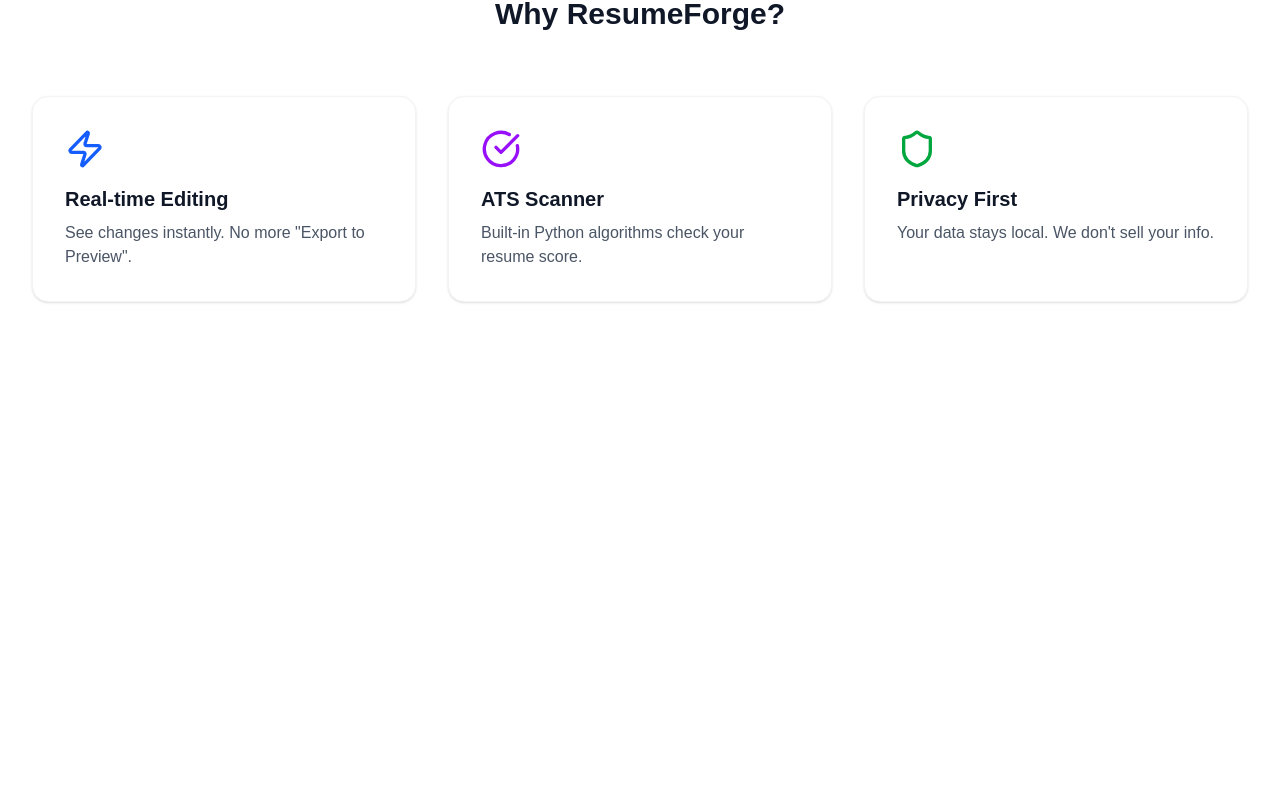
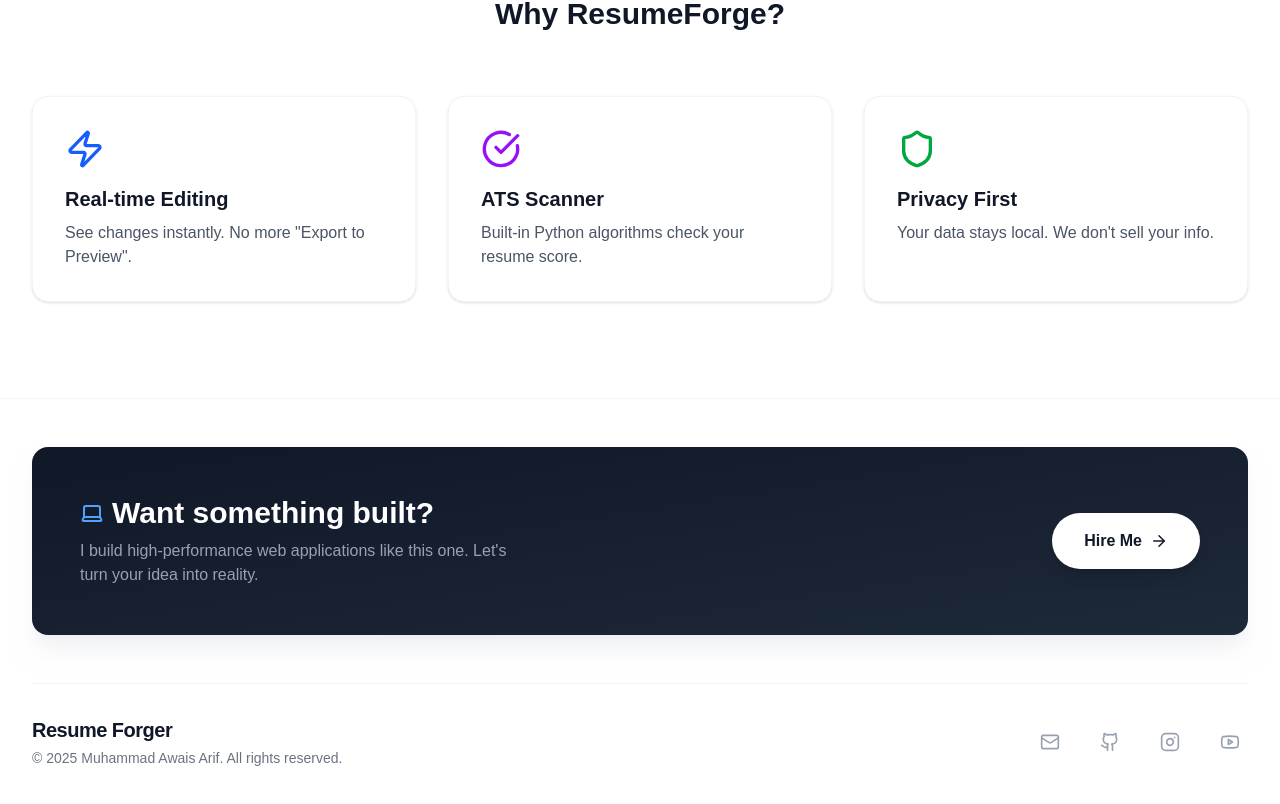
Before and after one commit to awaisarif18/resume-forger, a Next.js app: page / in a window 1280 px wide. Shown: the part 1669-2473 px from the top of the page. Before the commit the page ends 2067 px from the top, so only its background shows below. Built offline with nearby package versions, Linux system fonts and the light colour scheme.

Commit message:
added a footer

```diff
--- a/app/layout.tsx
+++ b/app/layout.tsx
@@ -1,6 +1,7 @@
 import type { Metadata } from "next";
 import { Geist, Geist_Mono } from "next/font/google";
 import "./globals.css";
+import Footer from "@/components/Footer"; // 1. Import the Footer
 
 const geistSans = Geist({
   variable: "--font-geist-sans",
@@ -13,9 +14,7 @@
 });
 
 export const metadata: Metadata = {
-  // 1. THIS IS THE FIX FOR THE WARNING
   metadataBase: new URL("https://resume-forger.vercel.app"),
-
   title: {
     default: "Resume Forger | Free AI Resume Builder & ATS Scanner",
     template: "%s | Resume Forger",
@@ -35,7 +34,7 @@
   openGraph: {
     type: "website",
     locale: "en_US",
-    url: "/", // Relative path is fine now because we set metadataBase
+    url: "/",
     title: "Resume Forger - Build a Winner Resume",
     description:
       "Stop guessing keywords. Real-time ATS scoring and instant PDF export.",
@@ -53,13 +52,12 @@
     card: "summary_large_image",
     title: "Resume Forger | Free AI Resume Builder",
     description: "Build ATS-friendly resumes in minutes. No watermarks.",
-    // creator: "@yourhandle",
     images: ["/og-image.png"],
   },
   icons: {
-    icon: "/logo.png", // Uses your new logo for the tab
+    icon: "/logo.png",
     shortcut: "/logo.png",
-    apple: "/logo.png", // Uses it for iPhone home screen bookmarks
+    apple: "/logo.png",
   },
 };
 
@@ -71,9 +69,11 @@
   return (
     <html lang="en">
       <body
-        className={`${geistSans.variable} ${geistMono.variable} antialiased`}
+        className={`${geistSans.variable} ${geistMono.variable} antialiased flex flex-col min-h-screen`}
       >
-        {children}
+        <main className="flex-grow">{children}</main>
+
+        <Footer />
       </body>
     </html>
   );
--- /dev/null
+++ b/components/Footer.tsx
@@ -0,0 +1,99 @@
+import Link from "next/link";
+import {
+  Mail,
+  Github,
+  Instagram,
+  Youtube,
+  ArrowRight,
+  Laptop,
+} from "lucide-react";
+
+export default function Footer() {
+  const currentYear = new Date().getFullYear();
+
+  return (
+    <footer className="bg-white border-t border-gray-100">
+      <div className="max-w-7xl mx-auto px-4 sm:px-6 lg:px-8 py-12">
+        {/* TOP SECTION: Call to Action (Sales) */}
+        <div className="bg-gradient-to-br from-gray-900 to-gray-800 rounded-2xl p-8 md:p-12 flex flex-col md:flex-row items-center justify-between gap-6 shadow-xl shadow-gray-200/50 mb-12">
+          <div className="text-center md:text-left space-y-2">
+            <h3 className="text-2xl md:text-3xl font-bold text-white flex items-center gap-2 justify-center md:justify-start">
+              <Laptop className="text-blue-400" />
+              Want something built?
+            </h3>
+            <p className="text-gray-400 max-w-md">
+              I build high-performance web applications like this one. Let's
+              turn your idea into reality.
+            </p>
+          </div>
+          <a
+            href="mailto:m.awaisarif17@gmail.com?subject=Project%20Inquiry"
+            className="px-8 py-4 bg-white text-gray-900 rounded-full font-bold hover:bg-gray-100 transition-all transform hover:scale-105 shadow-lg flex items-center gap-2 whitespace-nowrap"
+          >
+            Hire Me
+            <ArrowRight size={18} />
+          </a>
+        </div>
+
+        {/* BOTTOM SECTION: Socials & Copyright */}
+        <div className="flex flex-col md:flex-row justify-between items-center gap-6 pt-8 border-t border-gray-100">
+          <div className="flex flex-col items-center md:items-start">
+            <span className="font-bold text-xl text-gray-900 tracking-tight">
+              Resume Forger
+            </span>
+            <p className="text-sm text-gray-500 mt-1">
+              © {currentYear} Muhammad Awais Arif. All rights reserved.
+            </p>
+          </div>
+
+          {/* Social Icons */}
+          <div className="flex items-center gap-6">
+            <SocialLink
+              href="mailto:m.awaisarif17@gmail.com"
+              icon={<Mail size={20} />}
+              label="Email"
+            />
+            <SocialLink
+              href="https://github.com/awaisarif18"
+              icon={<Github size={20} />}
+              label="GitHub"
+            />
+            <SocialLink
+              href="https://instagram.com/m.awais_arif"
+              icon={<Instagram size={20} />}
+              label="Instagram"
+            />
+            <SocialLink
+              href="https://youtube.com/@muhammadawaisarif"
+              icon={<Youtube size={20} />}
+              label="YouTube"
+            />
+          </div>
+        </div>
+      </div>
+    </footer>
+  );
+}
+
+// Helper for clean link styles
+function SocialLink({
+  href,
+  icon,
+  label,
+}: {
+  href: string;
+  icon: any;
+  label: string;
+}) {
+  return (
+    <a
+      href={href}
+      target="_blank"
+      rel="noopener noreferrer"
+      className="text-gray-400 hover:text-blue-600 transition-colors p-2 hover:bg-blue-50 rounded-full"
+      aria-label={label}
+    >
+      {icon}
+    </a>
+  );
+}
```
